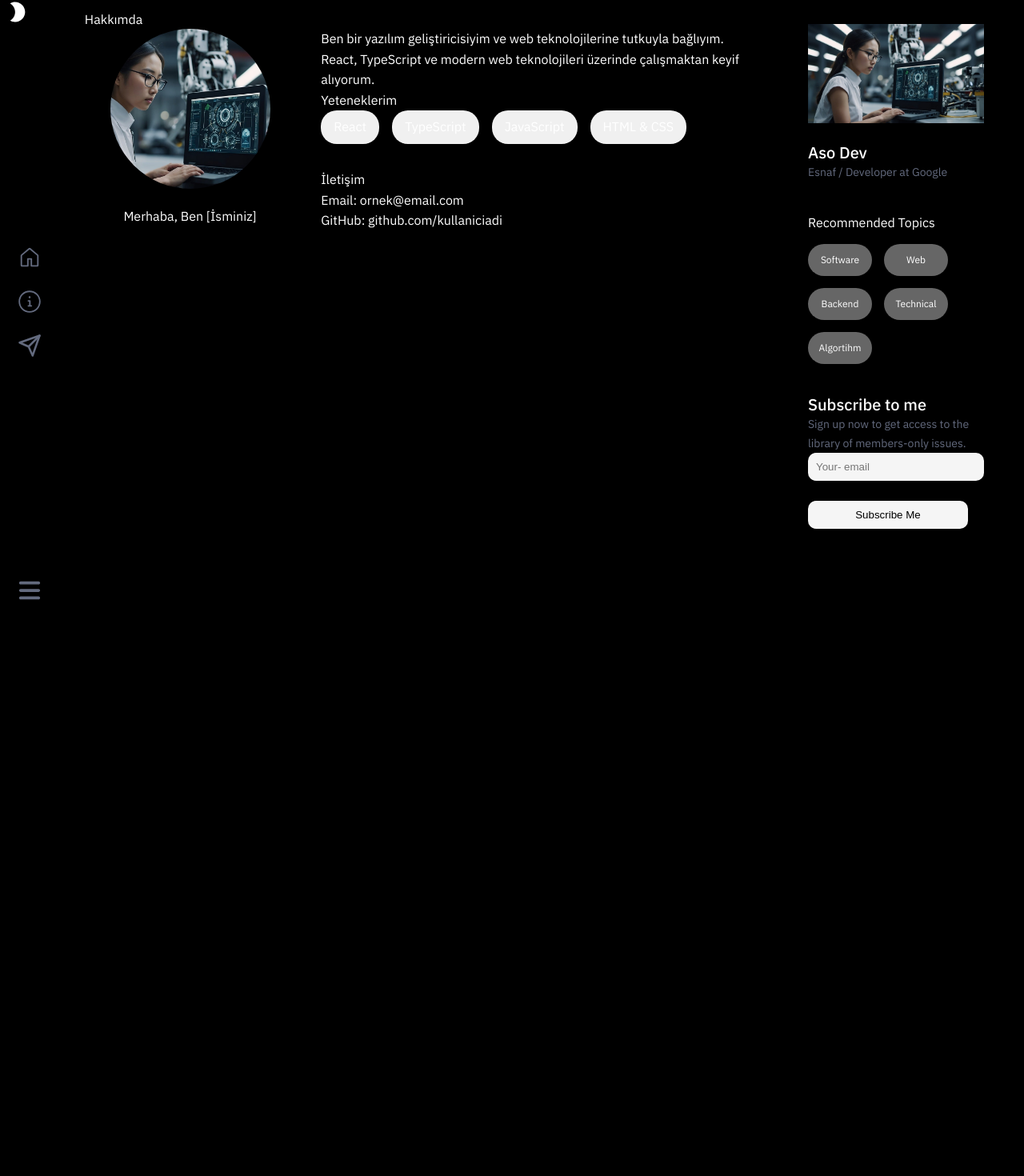
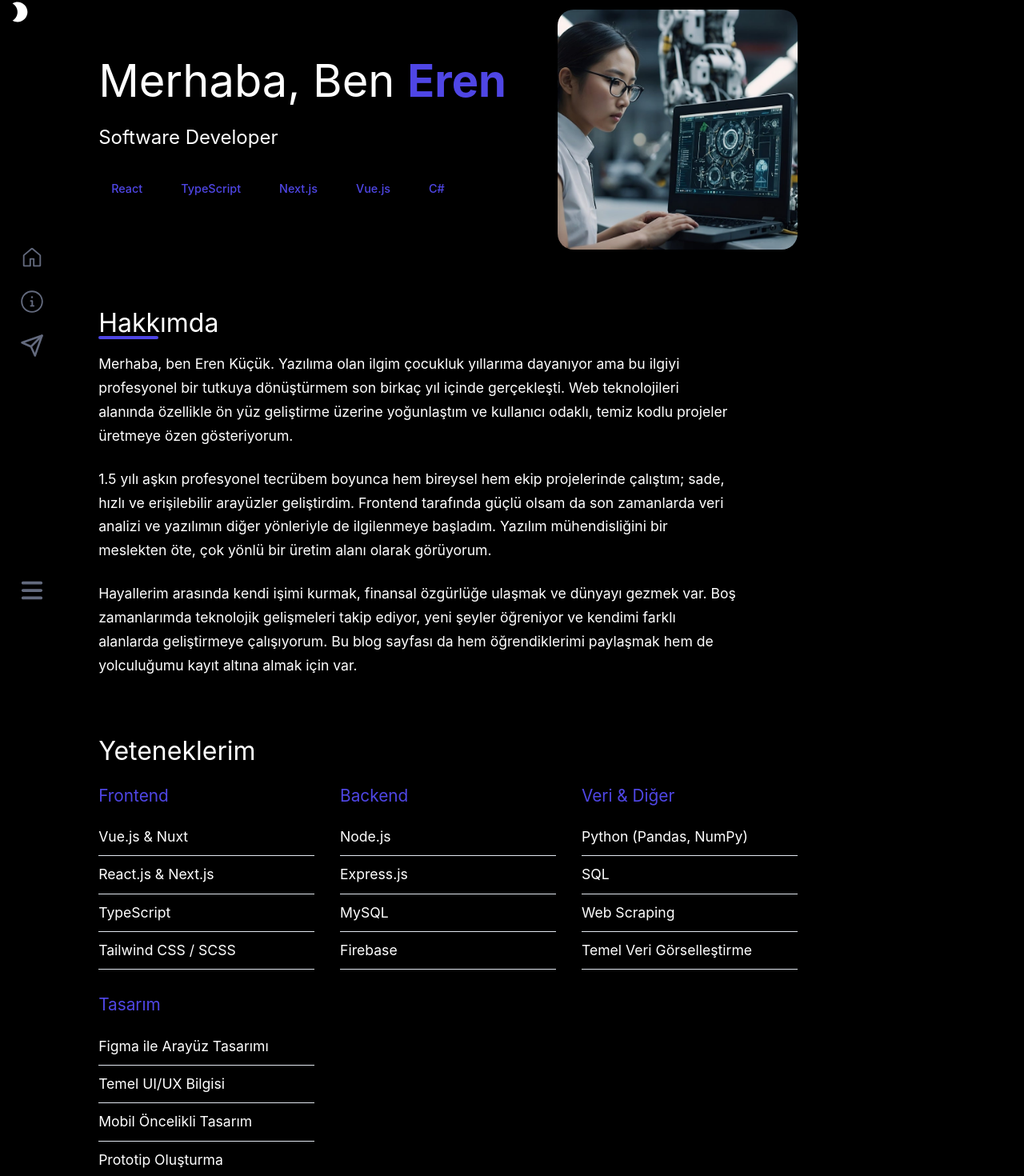
Before and after one commit to asomania/blog, a React (Vite) app: page /aboutme in a window 1280 px wide. Shown: the part 20-1490 px from the top of the page at 80% size. Before the commit the page ends 800 px from the top, so only its background shows below. Built offline with nearby package versions, Linux system fonts and the light colour scheme.

Commit message:
added about me

```diff
--- a/src/App.tsx
+++ b/src/App.tsx
@@ -27,8 +27,15 @@ function App() {
           <Route path="/" element={<Layout />}>
             <Route index element={<Home />} />
             <Route path="/about/:id" element={<About />} />
-            <Route path="/aboutme" element={<AboutMe />} />
           </Route>
+          <Route
+            path="/aboutme"
+            element={
+              <Layout leftPanelOnly>
+                <AboutMe />
+              </Layout>
+            }
+          />
         </Routes>
       </Router>
     </div>
--- a/src/layouts/Layout.tsx
+++ b/src/layouts/Layout.tsx
@@ -1,16 +1,21 @@
+import React from "react";
 import { Outlet } from "react-router-dom";
 import LeftContainer from "./component/LeftContainer";
 import ProfileContainer from "./component/ProfileContainer";
 import "./layouts.css";
-const Layout = () => {
+
+interface LayoutProps {
+  leftPanelOnly?: boolean;
+  children?: React.ReactNode;
+}
+
+const Layout: React.FC<LayoutProps> = ({ leftPanelOnly = false, children }) => {
   return (
-    <>
-      <div className="main-container grid ">
-        <LeftContainer />
-        <Outlet />
-        <ProfileContainer />
-      </div>
-    </>
+    <div className="main-container grid">
+      <LeftContainer />
+      {leftPanelOnly ? children : <Outlet />}
+      {!leftPanelOnly && <ProfileContainer />}
+    </div>
   );
 };
 
--- a/src/pages/AboutMe.css
+++ b/src/pages/AboutMe.css
@@ -1,59 +1,171 @@
 .about-container {
-    max-width: 1000px;
+    max-width: 1200px;
     margin: 0 auto;
     padding: 2rem;
+    font-family: 'Inter', -apple-system, BlinkMacSystemFont, sans-serif;
 }
 
-.about-content {
-    display: flex;
-    flex-direction: column;
-    gap: 2rem;
+.highlight {
+    color: #4f46e5;
+    font-weight: 700;
 }
 
-.profile-section {
-    text-align: center;
+.hero-section {
+    display: flex;
+    align-items: center;
+    justify-content: space-between;
+    gap: 4rem;
+    margin-bottom: 5rem;
 }
 
-.profile-image {
-    width: 200px;
-    height: 200px;
-    border-radius: 50%;
-    object-fit: cover;
-    margin-bottom: 1rem;
+.hero-content h1 {
+    font-size: 3.5rem;
+    line-height: 1.2;
+    margin-bottom: 1.5rem;
 }
 
-.info-section {
-    line-height: 1.6;
+.hero-content h2 {
+    font-size: 1.5rem;
+    font-weight: 400;
+    margin-bottom: 2rem;
 }
 
-.skills ul {
-    list-style: none;
-    padding: 0;
+.scrolling-text {
     display: flex;
     gap: 1rem;
     flex-wrap: wrap;
 }
 
-.skills li {
-    background-color: #f0f0f0;
+.scrolling-text span {
     padding: 0.5rem 1rem;
-    border-radius: 20px;
+    border-radius: 9999px;
+    font-size: 0.9rem;
+    color: #4f46e5;
+    font-weight: 500;
 }
 
-.contact {
-    margin-top: 2rem;
+.image-frame {
+    width: 300px;
+    height: 300px;
+    border-radius: 20px;
+    overflow: hidden;
+    box-shadow: 0 20px 25px -5px rgba(0, 0, 0, 0.1),
+        0 10px 10px -5px rgba(0, 0, 0, 0.04);
 }
 
-@media (min-width: 768px) {
-    .about-content {
-        flex-direction: row;
+.image-frame img {
+    width: 100%;
+    height: 100%;
+    object-fit: cover;
+}
+
+.about-section {
+    margin-bottom: 5rem;
+}
+
+.about-section h3 {
+    font-size: 2rem;
+    margin-bottom: 1.5rem;
+    position: relative;
+    display: inline-block;
+}
+
+.about-section h3::after {
+    content: '';
+    position: absolute;
+    bottom: -8px;
+    left: 0;
+    width: 50%;
+    height: 4px;
+    background: #4f46e5;
+    border-radius: 2px;
+}
+
+.about-section p {
+    font-size: 1.1rem;
+    line-height: 1.7;
+    max-width: 800px;
+    margin-bottom: 1.5rem;
+}
+
+/* Skills Section */
+.skills-section {
+    margin-bottom: 5rem;
+}
+
+.skills-section h3 {
+    font-size: 2rem;
+    margin-bottom: 2rem;
+}
+
+.skills-grid {
+    display: grid;
+    grid-template-columns: repeat(auto-fit, minmax(250px, 1fr));
+    gap: 2rem;
+}
+
+.skill-category h4 {
+    font-size: 1.3rem;
+    margin-bottom: 1rem;
+    color: #4f46e5;
+}
+
+.skill-category ul {
+    list-style: none;
+    padding: 0;
+}
+
+.skill-category li {
+    padding: 0.7rem 0;
+    border-bottom: 1px solid #e2e8f0;
+    font-size: 1.1rem;
+}
+
+.contact-section h3 {
+    font-size: 2rem;
+    margin-bottom: 2rem;
+}
+
+.contact-methods {
+    display: flex;
+    flex-direction: column;
+    gap: 1.5rem;
+}
+
+.contact-item {
+    display: flex;
+    align-items: center;
+    gap: 1rem;
+    text-decoration: none;
+    color: inherit;
+    font-size: 1.1rem;
+    transition: color 0.2s;
+}
+
+.contact-item:hover {
+    color: #4f46e5;
+}
+
+.icon {
+    font-size: 1.5rem;
+}
+
+@media (max-width: 768px) {
+    .hero-section {
+        flex-direction: column-reverse;
+        text-align: center;
     }
 
-    .profile-section {
-        flex: 1;
+    .hero-content h1 {
+        font-size: 2.5rem;
     }
 
-    .info-section {
-        flex: 2;
+    .scrolling-text {
+        justify-content: center;
+    }
+
+    .about-section h3::after {
+        left: 50%;
+        transform: translateX(-50%);
     }
 }
--- a/src/pages/AboutMe.tsx
+++ b/src/pages/AboutMe.tsx
@@ -3,41 +3,116 @@ import "./AboutMe.css";
 
 const AboutMe: React.FC = () => {
   return (
-    <div className="about-container ibm-font">
-      <h1>Hakkımda</h1>
+    <div className="about-container">
+      {/* Hero Section */}
+      <div className="hero-section">
+        <div className="hero-content">
+          <h1>
+            Merhaba, Ben <span className="highlight">Eren</span>
+          </h1>
+          <h2>Software Developer</h2>
+          <div className="scrolling-text">
+            <span>React</span>
+            <span>TypeScript</span>
+            <span>Next.js</span>
+            <span>Vue.js</span>
+            <span>C#</span>
+          </div>
+        </div>
+        <div className="hero-image">
+          <div className="image-frame">
+            <img src="avatar.jpg" alt="Profil Fotoğrafı" />
+          </div>
+        </div>
+      </div>
 
-      <div className="about-content">
-        <div className="profile-section">
-          <img
-            src="avatar.jpg"
-            alt="Profil Fotoğrafı"
-            className="profile-image"
-          />
-          <h2>Merhaba, Ben [İsminiz]</h2>
-        </div>
-
-        <div className="info-section">
-          <p>
-            Ben bir yazılım geliştiricisiyim ve web teknolojilerine tutkuyla
-            bağlıyım. React, TypeScript ve modern web teknolojileri üzerinde
-            çalışmaktan keyif alıyorum.
-          </p>
-
-          <div className="skills">
-            <h3>Yeteneklerim</h3>
+      <div className="about-section">
+        <h3>Hakkımda</h3>
+        <p>
+          Merhaba, ben Eren Küçük. Yazılıma olan ilgim çocukluk yıllarıma
+          dayanıyor ama bu ilgiyi profesyonel bir tutkuya dönüştürmem son birkaç
+          yıl içinde gerçekleşti. Web teknolojileri alanında özellikle ön yüz
+          geliştirme üzerine yoğunlaştım ve kullanıcı odaklı, temiz kodlu
+          projeler üretmeye özen gösteriyorum.
+        </p>
+        <p>
+          1.5 yılı aşkın profesyonel tecrübem boyunca hem bireysel hem ekip
+          projelerinde çalıştım; sade, hızlı ve erişilebilir arayüzler
+          geliştirdim. Frontend tarafında güçlü olsam da son zamanlarda veri
+          analizi ve yazılımın diğer yönleriyle de ilgilenmeye başladım. Yazılım
+          mühendisliğini bir meslekten öte, çok yönlü bir üretim alanı olarak
+          görüyorum.
+        </p>
+        <p>
+          Hayallerim arasında kendi işimi kurmak, finansal özgürlüğe ulaşmak ve
+          dünyayı gezmek var. Boş zamanlarımda teknolojik gelişmeleri takip
+          ediyor, yeni şeyler öğreniyor ve kendimi farklı alanlarda geliştirmeye
+          çalışıyorum. Bu blog sayfası da hem öğrendiklerimi paylaşmak hem de
+          yolculuğumu kayıt altına almak için var.
+        </p>
+      </div>
+      {/* Skills Section */}
+      <div className="skills-section">
+        <h3>Yeteneklerim</h3>
+        <div className="skills-grid">
+          <div className="skill-category">
+            <h4>Frontend</h4>
             <ul>
-              <li>React</li>
+              <li>Vue.js & Nuxt</li>
+              <li>React.js & Next.js</li>
               <li>TypeScript</li>
-              <li>JavaScript</li>
-              <li>HTML & CSS</li>
+              <li>Tailwind CSS / SCSS</li>
             </ul>
           </div>
+          <div className="skill-category">
+            <h4>Backend</h4>
+            <ul>
+              <li>Node.js</li>
+              <li>Express.js</li>
+              <li>MySQL</li>
+              <li>Firebase</li>
+            </ul>
+          </div>
+          <div className="skill-category">
+            <h4>Veri & Diğer</h4>
+            <ul>
+              <li>Python (Pandas, NumPy)</li>
+              <li>SQL</li>
+              <li>Web Scraping</li>
+              <li>Temel Veri Görselleştirme</li>
+            </ul>
+          </div>
+          <div className="skill-category">
+            <h4>Tasarım</h4>
+            <ul>
+              <li>Figma ile Arayüz Tasarımı</li>
+              <li>Temel UI/UX Bilgisi</li>
+              <li>Mobil Öncelikli Tasarım</li>
+              <li>Prototip Oluşturma</li>
+            </ul>
+          </div>
+        </div>
+      </div>
 
-          <div className="contact">
-            <h3>İletişim</h3>
-            <p>Email: ornek@email.com</p>
-            <p>GitHub: github.com/kullaniciadi</p>
-          </div>
+      {/* Contact Section */}
+      <div className="contact-section">
+        <h3>İletişim</h3>
+        <div className="contact-methods">
+          <a href="mailto:ornek@email.com" className="contact-item">
+            <span className="icon">✉️</span>
+            <span>erenkucuk2002@gmail.com</span>
+          </a>
+          <a href="https://github.com/kullaniciadi" className="contact-item">
+            <span className="icon">👨‍💻</span>
+            <span>github.com/asomania</span>
+          </a>
+          <a
+            href="https://linkedin.com/in/kullaniciadi"
+            className="contact-item"
+          >
+            <span className="icon">🔗</span>
+            <span>linkedin.com/in/eren-kucuk</span>
+          </a>
         </div>
       </div>
     </div>
```
